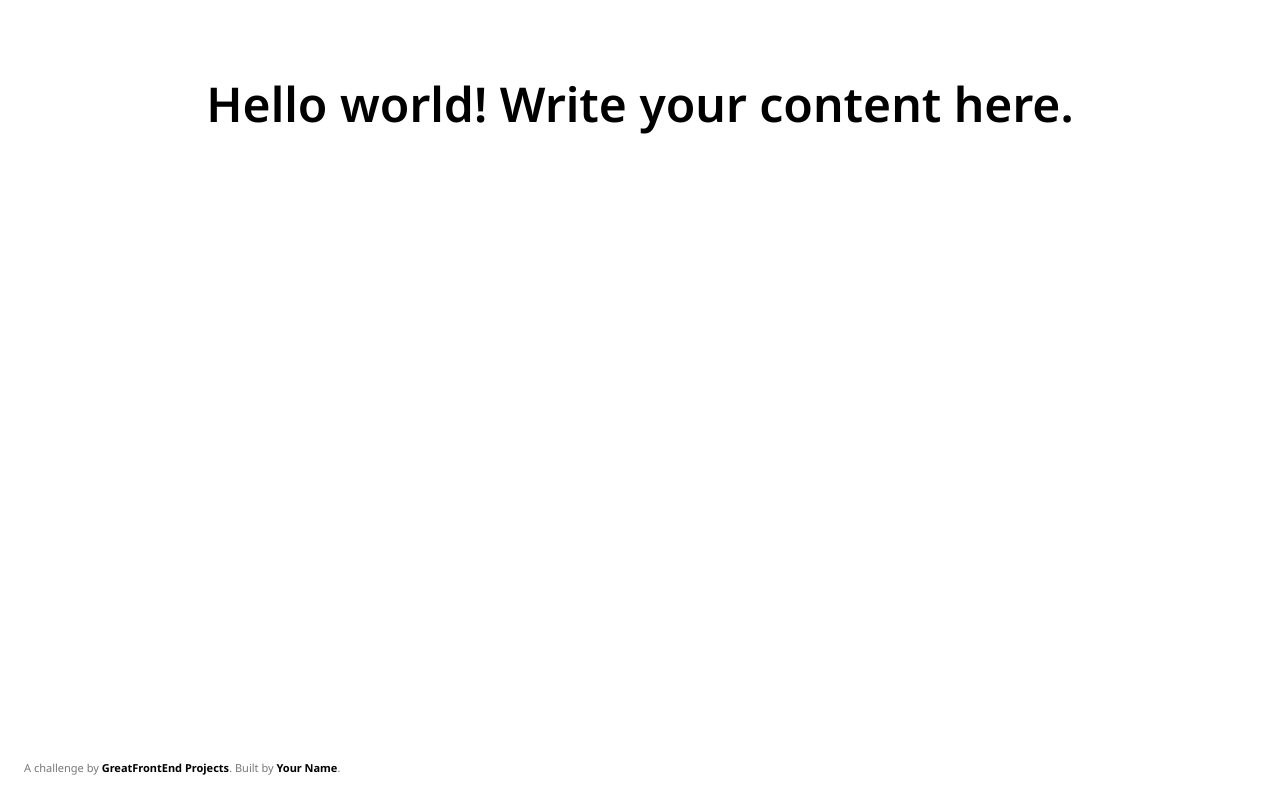
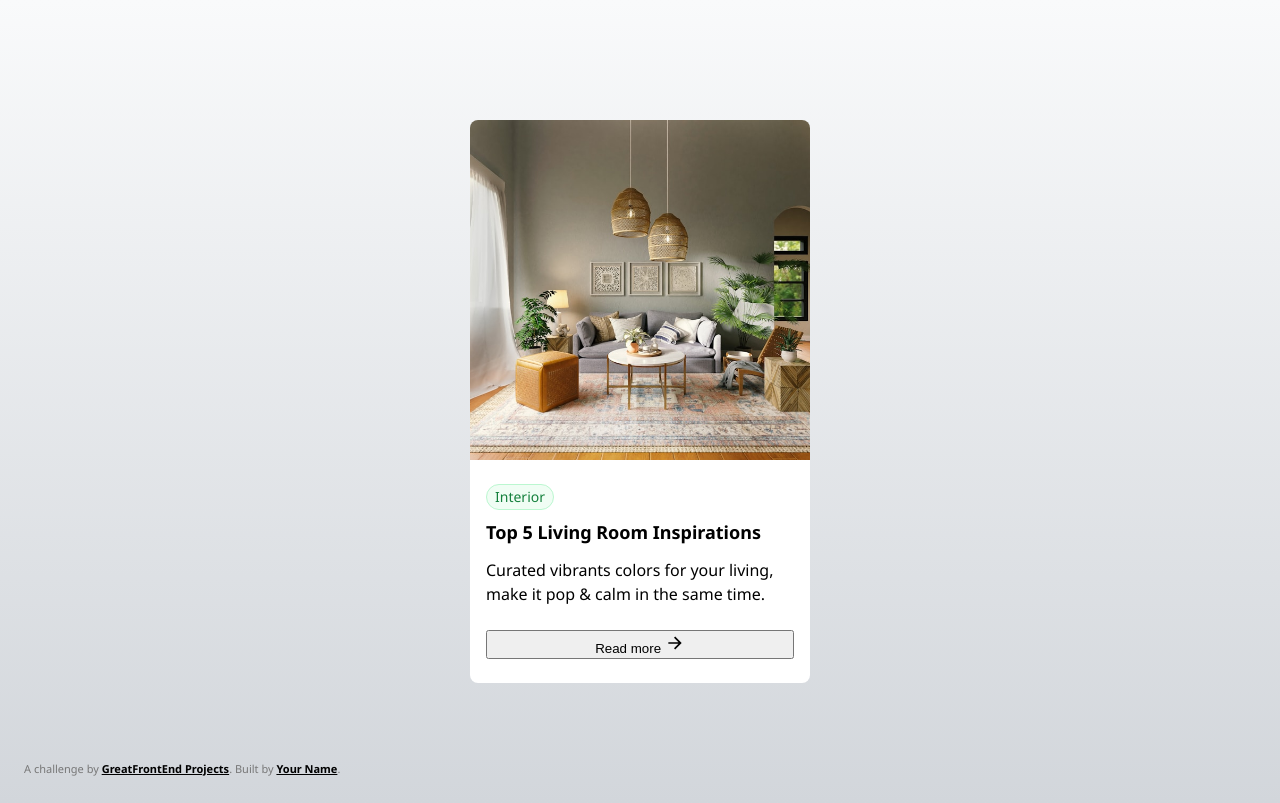
Before and after one commit to anabeen2/blog-card, a plain HTML site: page index.html in a window 1280 px wide. Drawn offline with nearby package versions, Linux system fonts and the light colour scheme.

Commit message:
added badge, and styled most of the card content
added badge, and styled most of the card content

```diff
--- a/css/style.css
+++ b/css/style.css
@@ -1,5 +1,11 @@
 /* Put any custom CSS styles here.  */
 /* Be sure to delete the <style> tag in index.html if you want to use this stylesheet. */
+:root{
+  --var-indigo-700: #4338CA;
+  --var-indigo-800: #283593;
+  --var-neutral-400: #9ca3af;
+}
+
 body {
   margin: 0;
   font-family: "Noto Sans", system-ui, -apple-system, BlinkMacSystemFont,
@@ -10,11 +16,83 @@ body {
   -webkit-font-smoothing: antialiased;
   -moz-osx-font-smoothing: grayscale;
   text-rendering: optimizeLegibility;
+  background: linear-gradient(to bottom, #F9FAFB 0%, #D2D6DB 100%);
+
 }
 
 * {
   box-sizing: border-box;
+  margin: 0;
 }
+
+.container{
+  min-height: 768px;
+  display: flex;
+  justify-content: center;
+  padding-top: 120px;
+  padding-bottom: 120px;
+}
+
+.card{
+  width: 340px;
+  display: flex;
+  flex-direction: column;
+  background: white;
+  border-radius: 8px;
+  box-shadow:
+    0px 1px 3px rgba(0, 0, 0, 0.10)
+    0px 1px 2px rgba(0, 0, 0, 0.06);
+  overflow: hidden;
+}
+
+.content{
+  padding: 24px 16px;
+  gap: 12px;
+  display: flex;
+  flex-direction: column;
+}
+
+.blog-card_header{
+  gap: 8px;
+  display: flex;
+  flex-direction: column;
+}
+
+.badge {
+  padding: 2px 8px;
+  border-radius: 9999px;
+
+  font-size: 14px;
+  line-height: 20px;
+  max-width: fit-content;
+}
+
+.badge--success {
+  color: #15803d;
+  background: #f0fdf4;
+  border: 1px solid #bbf7d0;
+}
+
+.blog__card__content__badge {
+  padding: 1px 7.5px;
+}
+
+.blog-card_title{
+  font-weight: 700;
+  line-height: 28px;
+  font-size: 18px;
+}
+
+
+.blog-card_text{
+  display: flex;
+  flex-direction: column;
+  gap: 24px;
+  line-height: 24px;
+  font-size: 16px;
+}
+
+
 
 .credits {
   color: #777;
--- a/index.html
+++ b/index.html
@@ -4,7 +4,7 @@
   <head>
     <meta charset="utf-8" />
     <meta name="viewport" content="width=device-width, initial-scale=1" />
-    <title>GreatFrontEnd Projects</title>
+    <title>Blog Card</title>
     <link rel="preconnect" href="https://fonts.googleapis.com" />
     <link rel="preconnect" href="https://fonts.gstatic.com" crossorigin />
     <link
@@ -13,26 +13,50 @@
     />
     <link rel="stylesheet" href="css/style.css" />
 
-    <!-- Tailwind CDN allows you to use Tailwind classes immediately in your HTML without any installation steps.
-      If you're not using Tailwind, you may delete the <script> -->
-    <!-- Get started on Tailwind: https://tailwindcss.com/docs/installation/play-cdn -->
-    <script src="https://cdn.tailwindcss.com"></script>
-
     <link rel="icon" href="img/favicon.ico" sizes="any" />
     <style>
       /* You may write styles inside this <style> tag or within `css/style.css`. */
     </style>
   </head>
   <body>
-    <!-- Add your site or application content here -->
-    <h1 class="text-5xl text-center font-semibold pt-20">
-      Hello world! Write your content here.
-    </h1>
 
-    <!-- Interior
-      Top 5 Living Room Inspirations
-      Curated vibrants colors for your living, make it pop & calm in the same time.
+    <!--
+
+
       Read more -->
+
+    <div class="container">
+      <div class="card">
+        <img class="blog_card_img" src="./img/spacejoy-YqFz7UMm8qE-unsplash.jpg" alt="image of top 5 living room inspirations">
+        <div class="content">
+          <div class="blog-card_header">
+            <span class="badge badge--success blog-card_badge_content">Interior</span>
+            <div class="blog-card_title">Top 5 Living Room Inspirations</div>
+          </div>
+          <div class="blog-card_text">
+            <div class="blog-card_summary">
+              <p>Curated vibrants colors for your living, make it pop & calm in the same time.</p>
+            </div>
+            <button class="blog__card__info__btn">
+              <span class="blog__card__info__btn__text">
+                Read more
+              </span>
+              <svg
+              width="20"
+              height="20"
+              xmlns="http://www.w3.org/2000/svg"
+              viewBox="0 0 20 20"
+              fill="none">
+              <path d="M13.4763 9.16658L9.00633 4.69657L10.1848 3.51807L16.6667 9.99992L10.1848 16.4817L9.00633 15.3032L13.4763 10.8332H3.33333V9.16658H13.4763Z"
+                fill="currentColor" />
+            </svg>
+          </button>
+          </div>
+        </div>
+      </div>
+    </div>
+
+
 
     <!-- Attribute this challenge to yourself! -->
     <div class="credits" data-gfe-screenshot-exclude="true">
```
